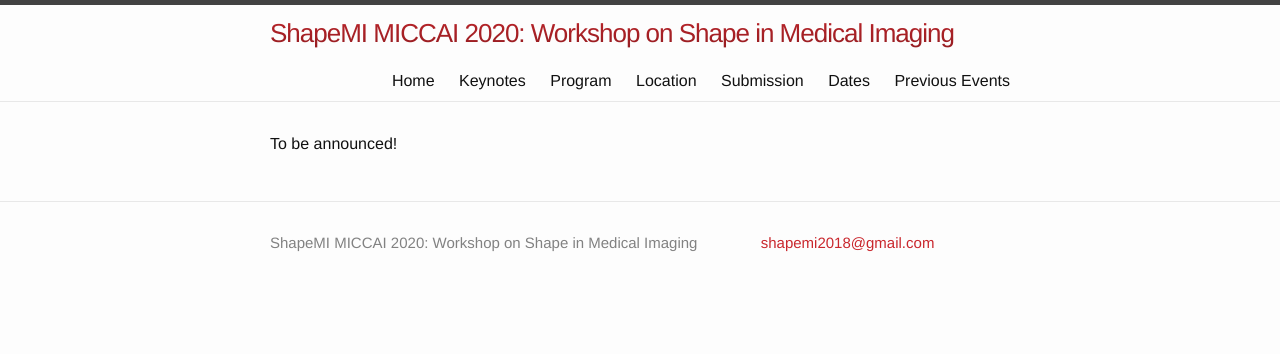
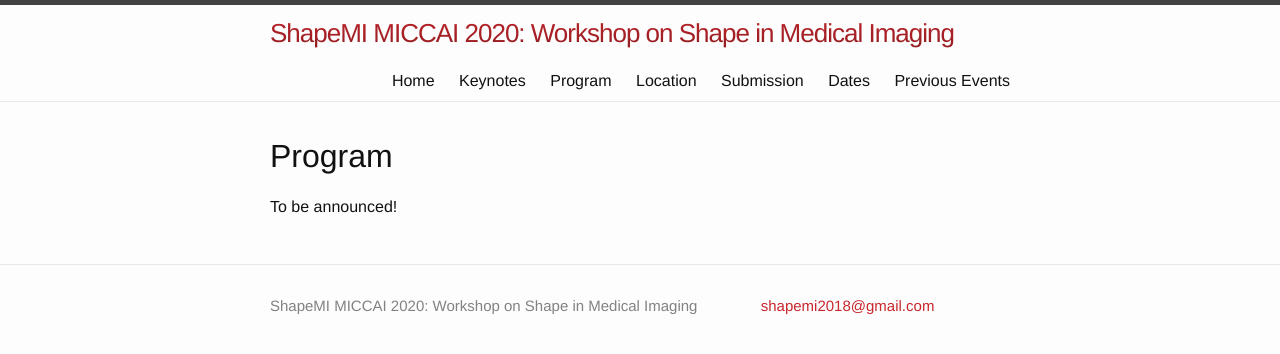
Before and after one commit to shapemi/shapemi2020, a Jekyll site: the page built from program/index.md, in a window 1280 px wide. Shown: the top 354 px of the page. Built offline with Jekyll 4.4.1, drawn with Linux system fonts in a browser that asks for light colours.

Commit message:
BUG: Correct program page title

```diff
--- a/program/index.md
+++ b/program/index.md
@@ -5,4 +5,6 @@ permalink: /program/
 order: 2
 ---
 
+# Program
+
 To be announced!
```
